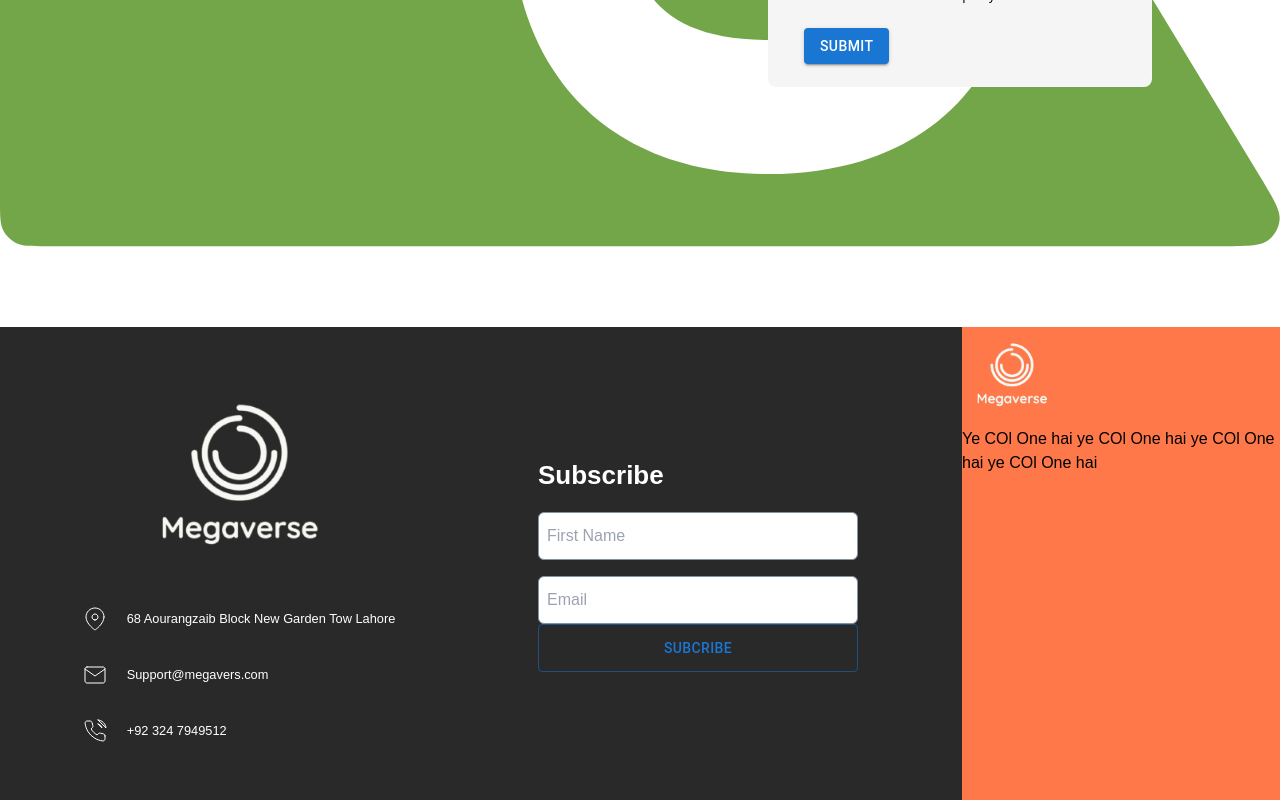
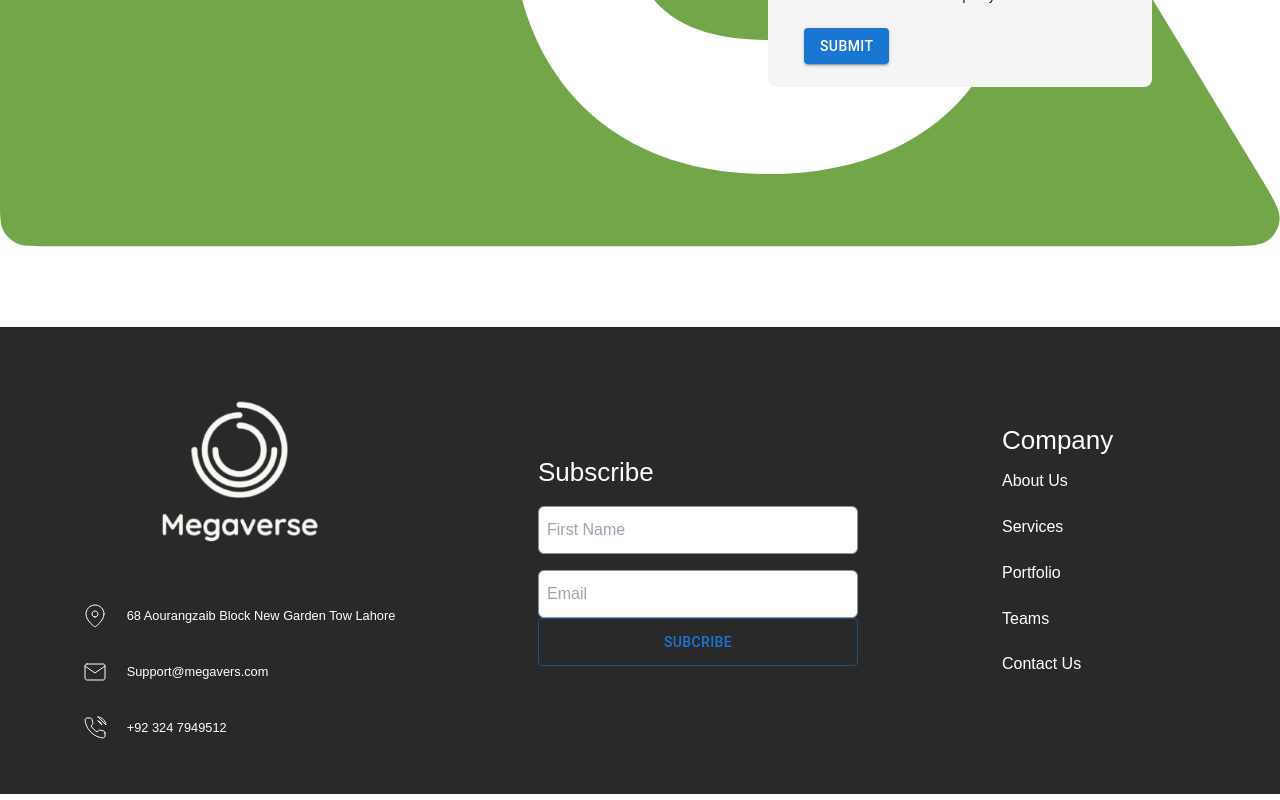
Before and after one commit to Muzammil-crypto/TraversalWebApp, a Next.js app: page / in a window 1280 px wide. Shown: the part 5267-6067 px from the top of the page. Built offline with nearby package versions, Linux system fonts and the light colour scheme.

Commit message:
Almost done

```diff
--- a/src/consts/consts.tsx
+++ b/src/consts/consts.tsx
@@ -104,3 +104,31 @@ export const reviews = [
       " It is a long established fact that a reader will be distracted by the readable content of a page when looking at its layout. It is a long      established fact that a reader. It is a long established fact that       reader will be distracted by the readable content of a page when looking at its layout. It is a long established fact that a reader",
   },
 ];
+
+export const footermenu = [
+  {
+    id: 1,
+    title: "About Us",
+    link: "/",
+  },
+  {
+    id: 2,
+    title: "Services",
+    link: "/",
+  },
+  {
+    id: 3,
+    title: "Portfolio",
+    link: "/",
+  },
+  {
+    id: 4,
+    title: "Teams",
+    link: "/",
+  },
+  {
+    id: 5,
+    title: "Contact Us",
+    link: "/",
+  },
+];
--- a/src/features/sections/Footer/Footer.tsx
+++ b/src/features/sections/Footer/Footer.tsx
@@ -1,7 +1,14 @@
 import { CustomButton } from "@/components/base/Button/Button";
 import { InputField } from "@/components/base/InputField/InputField";
-import { H2, H4, H6, Paragraph } from "@/components/base/Typography/Typography";
+import {
+  H2,
+  H4,
+  H5,
+  H6,
+  Paragraph,
+} from "@/components/base/Typography/Typography";
 import { Logo } from "@/components/general/Header/Logo";
+import { footermenu } from "@/consts/consts";
 import React from "react";
 import { Icon } from "./Icons/Icon";
 
@@ -34,7 +41,7 @@ export const Footer = () => {
         </div>
         <div className=" w-96 h-auto flex flex-col items-start ml-20 ">
           <div className="flex flex-col justify-center px-10 py-32">
-            <H4 className="text-white">Subscribe</H4>
+            <H5 className="text-white">Subscribe</H5>
             <InputField
               value=""
               name="name"
@@ -56,11 +63,20 @@ export const Footer = () => {
             />
           </div>
         </div>
-        <div className=" w-96 h-auto flex flex-col ml-20 bg-orange ">
-          <Logo url="/mvw.svg" />
-          <Paragraph>
-            Ye COl One hai ye COl One hai ye COl One hai ye COl One hai
-          </Paragraph>
+        <div className=" w-96 h-auto flex flex-col items-start ml-20 ">
+          <div className="flex flex-col justify-center px-10 py-24">
+            <H5 className="text-white text-left">Company</H5>
+            {footermenu.map((item) => {
+              return (
+                <H6
+                  key={item.id}
+                  className="cursor-pointer py-3 font-roboto text-left  text-white"
+                >
+                  {item.title}
+                </H6>
+              );
+            })}
+          </div>
         </div>
       </div>
     </div>
```
